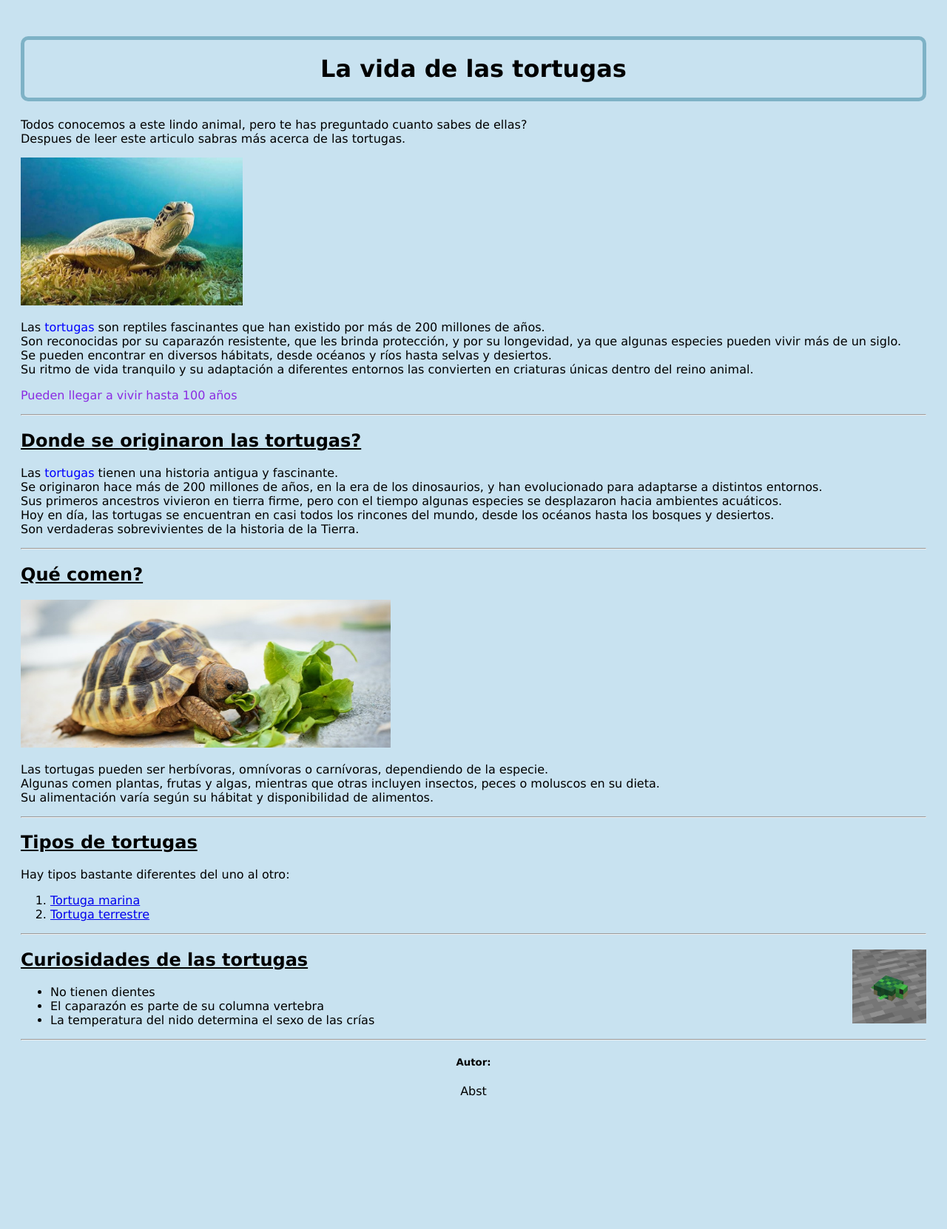
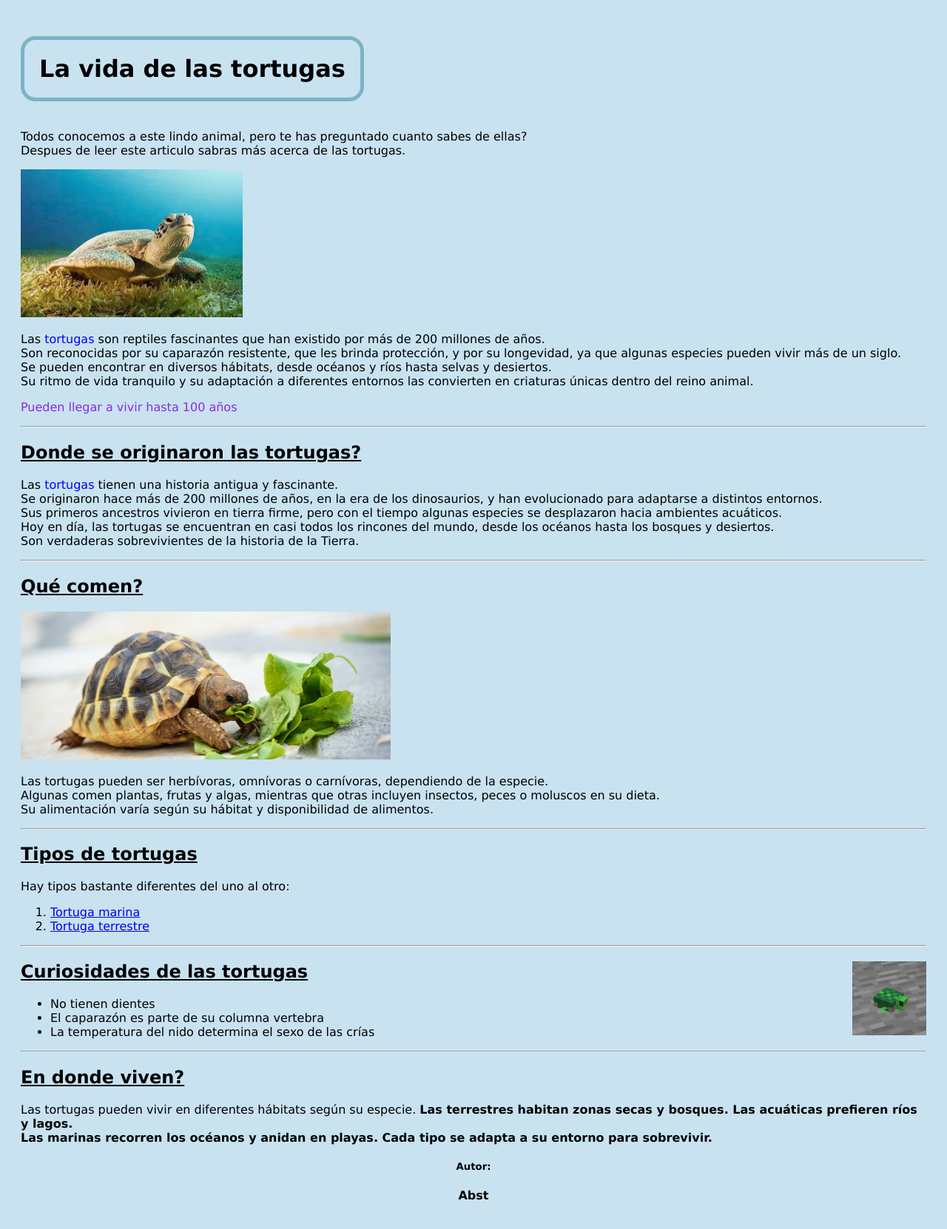
Before and after one commit to Abst-cd/Webpage-summer-project, a plain HTML site: page index.html in a window 1280 px wide. Shown: the whole page at 74% size. Before the commit the page ends 1529 px from the top, so only its background shows below. Drawn offline with Linux system fonts and the light colour scheme.

Commit message:
lil update

```diff
--- a/index.html
+++ b/index.html
@@ -7,6 +7,7 @@
     <title>Turtles  </title>
 </head>
 <body>
+<script src="movimiento.js"></script>
 
 <div class="primeraParte">
     <h1 class="primerTitulo">La vida de las tortugas</h1>
@@ -69,11 +70,22 @@
 
 <hr>
 
+<div class="Habitats tortugas">
+<h2>En donde viven?</h2>
+
+<p>Las tortugas pueden vivir en diferentes hábitats según su especie.  <b>
+    Las terrestres habitan zonas secas y bosques. Las acuáticas prefieren ríos y lagos. <br>
+    Las marinas recorren los océanos y anidan en playas. Cada tipo se adapta a su entorno para sobrevivir.
+</p>
+</div>
+
+
 <div class="finalParte">
     <h5>Autor:</h5>
     <p>Abst</p>
 </div>
 
 
+
 </body>
 </html>
--- /dev/null
+++ b/movimiento.js
@@ -0,0 +1,3 @@
+
+
+console.log(holamundo);
--- a/styles.css
+++ b/styles.css
@@ -7,10 +7,12 @@ body{
 }
 
 .primerTitulo {
+    display: inline-block;
     border: 5px rgba(79, 148, 172, 0.609) solid;
-    border-radius: 10px;
+    border-radius: 20px;
     text-align: center;
     padding: 20px;
+
 }
 
  h2{
```
